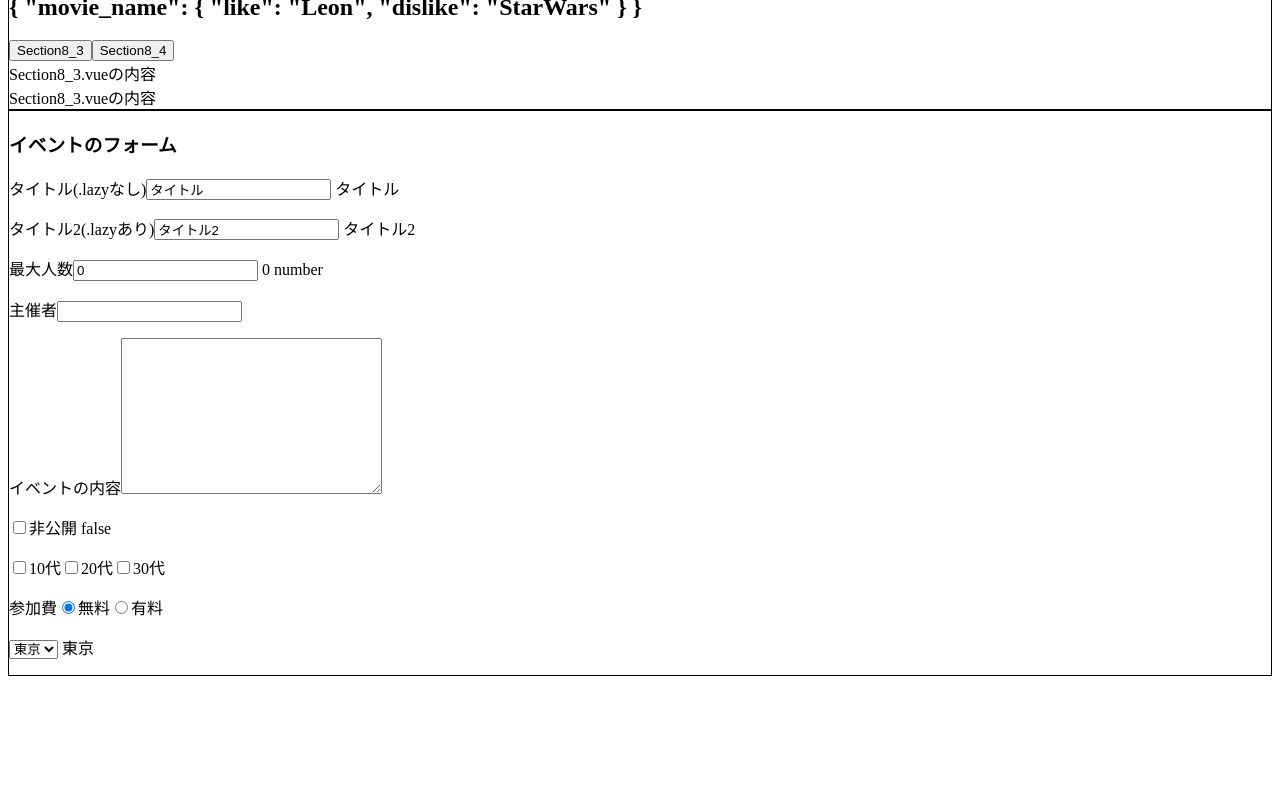
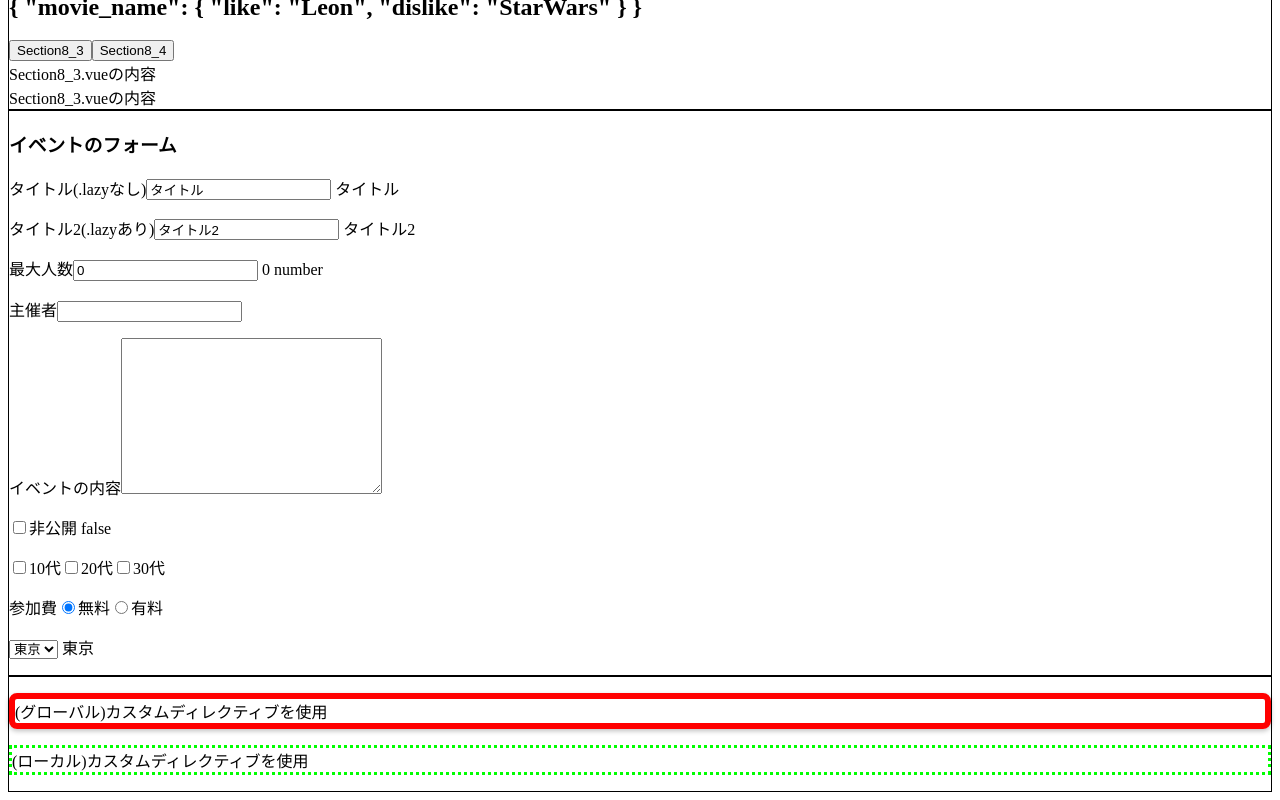
Before and after one commit to ItFumi/vue_practice, a Vue app in the folder vue_sample/: page / in a window 1280 px wide. Shown: the part 1390-2190 px from the top of the page. Before the commit the page ends 2074 px from the top, so only its background shows below. Built offline with nearby package versions, Linux system fonts and the light colour scheme.

Commit message:
learning section10

```diff
--- a/vue_sample/src/App.vue
+++ b/vue_sample/src/App.vue
@@ -122,6 +122,9 @@
         {{eventData.location}}
       </p>
     </div>
+    <div class="section">
+      <Section10></Section10>
+    </div>
   </div>
 </template>
 <script>
@@ -134,6 +137,7 @@ import Section8_2 from './components/Section8_2.vue'
 import Section8_3 from './components/Section8_3.vue'
 import Section8_4 from './components/Section8_4.vue'
 import Section9 from './components/Section9.vue'
+import Section10 from './components/Section10.vue'
 export default {
   data() {
     return {
@@ -162,7 +166,8 @@ export default {
     Section8_2,
     Section8_3,
     Section8_4,
-    Section9
+    Section9,
+    Section10
   },
   methods: {
     // 子コンポーネントのSection7.vueのincrement関数内にある$emitの第二引数のデータがvalueに挿入される。
--- /dev/null
+++ b/vue_sample/src/components/Section10.vue
@@ -0,0 +1,22 @@
+<template>
+	<div>
+		<!-- main.jsで作成したカスタムディレクティブを使用する。 -->
+		<!-- 下記のwidthとcolorはmain.jsのカスタムディレクティブの引数のbindingに送られる。 -->
+		<!-- :引数は1つ(下記ではsolid)、修飾子は複数(下記ではroundとshadow)をmain.jsに送られる。 -->
+		<p v-border:solid.round.shadow="{width:'6px',color:'red'}">(グローバル)カスタムディレクティブを使用</p>
+		<p v-border2:dotted="{width:'3px',color:'lime'}">(ローカル)カスタムディレクティブを使用</p>
+	</div>
+</template>
+<script>
+export default {
+	directives: {
+		border2: function(el, binding) {
+			// Section10.vueのカスタムディレクティブv-bindに指定したwidthとcolorの値を挿入する。
+			el.style.borderWidth = binding.value.width
+			el.style.borderColor = binding.value.color
+			// Section10.vueのカスタムディレクティブv-bindに指定した引数solidを受取る。
+			el.style.borderStyle = binding.arg
+		}
+	}
+}
+</script>
--- a/vue_sample/src/main.js
+++ b/vue_sample/src/main.js
@@ -5,6 +5,36 @@ import Section6 from './components/Section6.vue'
 Vue.config.productionTip = false
 // コンポーネントをグローバル登録する。
 Vue.component("Section6",Section6)
+// Sevtion10.vueで使用されているカスタムディレクティブ(v-border)を登録する。基本的にbindとupdateを使用する。
+// 下記はグローバル宣言。ローカル宣言はSection10.vueに記載する。
+Vue.directive("border", function(el, binding) {
+  // Section10.vueのカスタムディレクティブv-bindに指定したwidthとcolorの値を挿入する。
+  el.style.borderWidth = binding.value.width
+  el.style.borderColor = binding.value.color
+  // Section10.vueのカスタムディレクティブv-bindに指定した引数solidを受取る。
+  el.style.borderStyle = binding.arg
+  // Section10.vueのカスタムディレクティブv-bindに指定した修飾子の有無によってスタイルを適用する。
+  if (binding.modifiers.round) {
+    el.style.borderRadius = "0.5rem"
+  }
+  if (binding.modifiers.shadow) {
+    el.style.boxShadow = "0 2px 5px rgba(0, 0, 0, 0.25)"
+  }
+})
+/* 下記はカスタムディレクティブを省略しない記載方法。
+Vue.directive("border", {
+  ディレクティブが初めて対象の要素に紐付いた時。1度しか実行されない。
+  bind() {},
+  親Nodeに挿入された時
+  insrted() {},
+  コンポーネントが更新される度。子コンポーネントが更新される時。
+  update() {},
+  コンポーネントが更新される度。子コンポーネントが更新された時。
+  componentUpdated() {},
+  ディレクティブが紐付いている要素から取り除かれた時。
+  unbind() {}
+})
+*/
 
 new Vue({
   render: h => h(App),
```
